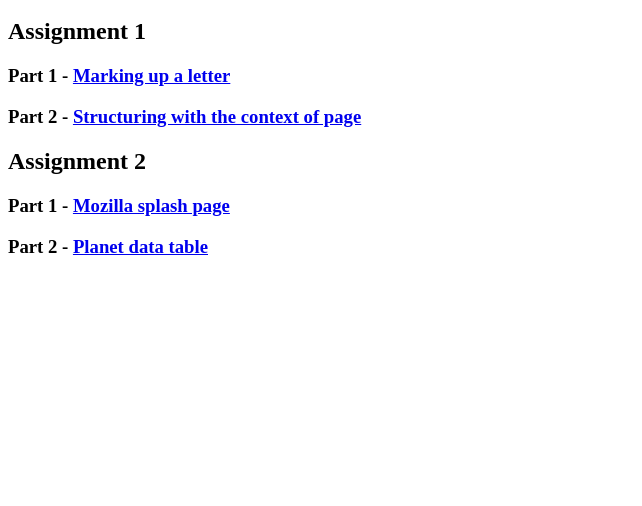
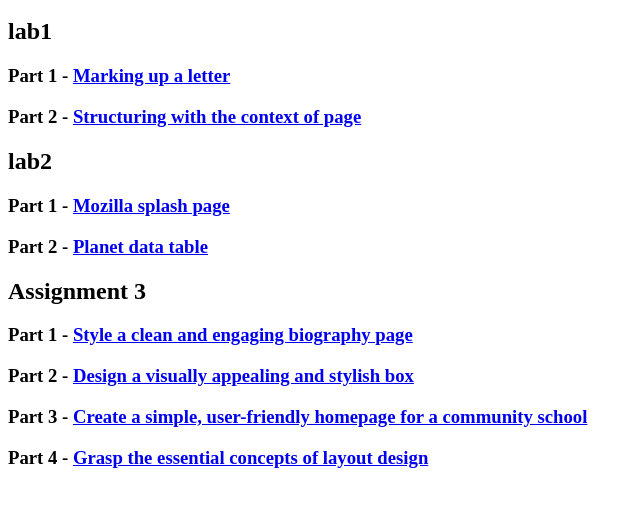
Before and after one commit to aayusht2059/aayusht2059.github.io, a plain HTML site: page homepage.html in a window 1280 px wide. Shown: the part 48-554 px from the top of the page, without its empty margins (0-642 px from the left). Drawn offline with Linux system fonts and the light colour scheme.

Commit message:
Update homepage.html

```diff
--- a/homepage.html
+++ b/homepage.html
@@ -3,11 +3,16 @@
 </head>
 <body>
 <h1>INFT1206 - Home Page</h1>
-<h2>Assignment 1</h2>
+<h2>lab1</h2>
 <h3>Part 1 - <a href="./lab1/part1/Assignment 1.html">Marking up a letter</a></h3>
 <h3>Part 2 - <a href="./lab1/part2/Assignment 1 (2).html">Structuring with the context of page</a></h3>
-<h2>Assignment 2</h2>
+<h2>lab2</h2>
 <h3>Part 1 - <a href="./lab2/part1/part1.html">Mozilla splash page</a></h3>
 <h3>Part 2 - <a href="./lab2/part2/index.html">Planet data table</a></h3>
+<h2>Assignment 3</h2>
+<h3>Part 1 - <a href="./Assignment 3/firstpart.html">Style a clean and engaging biography page</a></h3>
+<h3>Part 2 - <a href="./Assignment 3/secondpart.html">Design a visually appealing and stylish box</a></h3>
+<h3>Part 3 - <a href="./Assignment 3/thirdpart.html">Create a simple, user-friendly homepage for a community school</a></h3>
+<h3>Part 4 - <a href="./Assignment 3/fourthpart.html">Grasp the essential concepts of layout design</a></h3>
 </body>
 </html>
```
